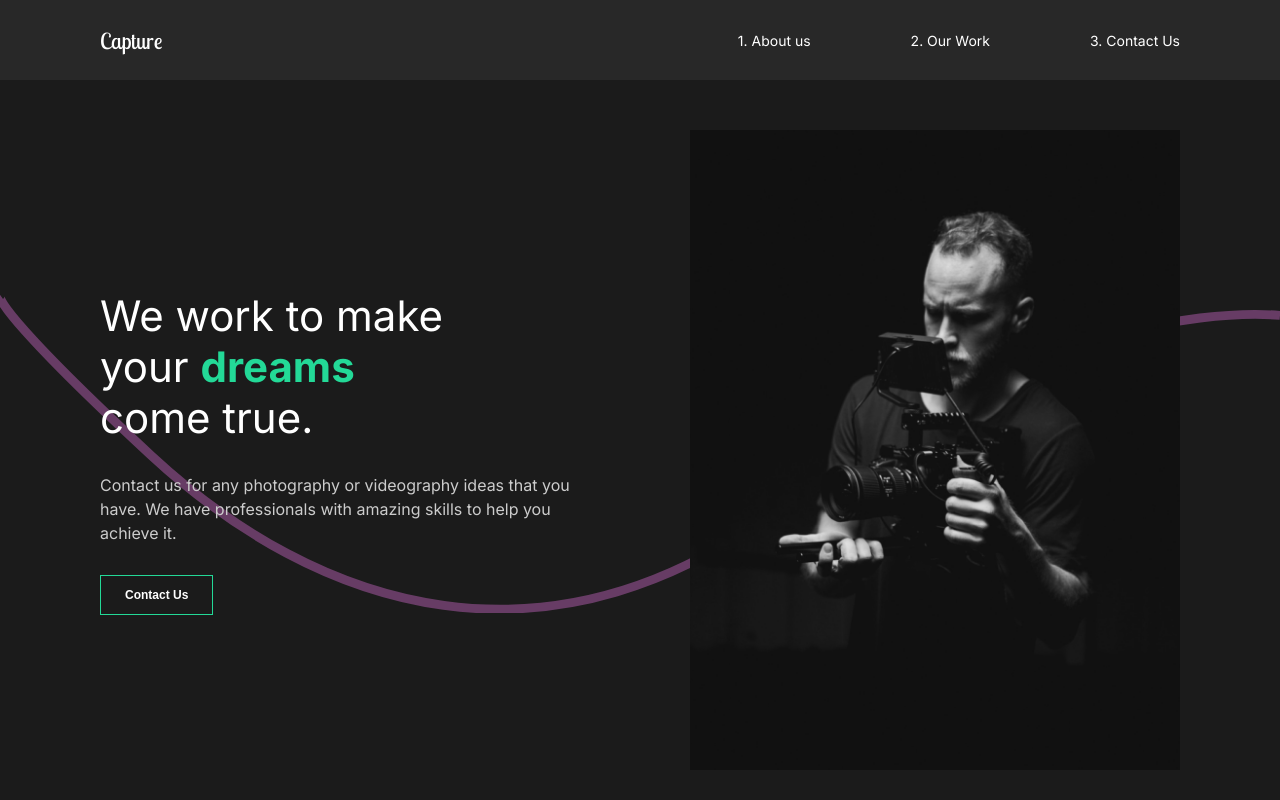
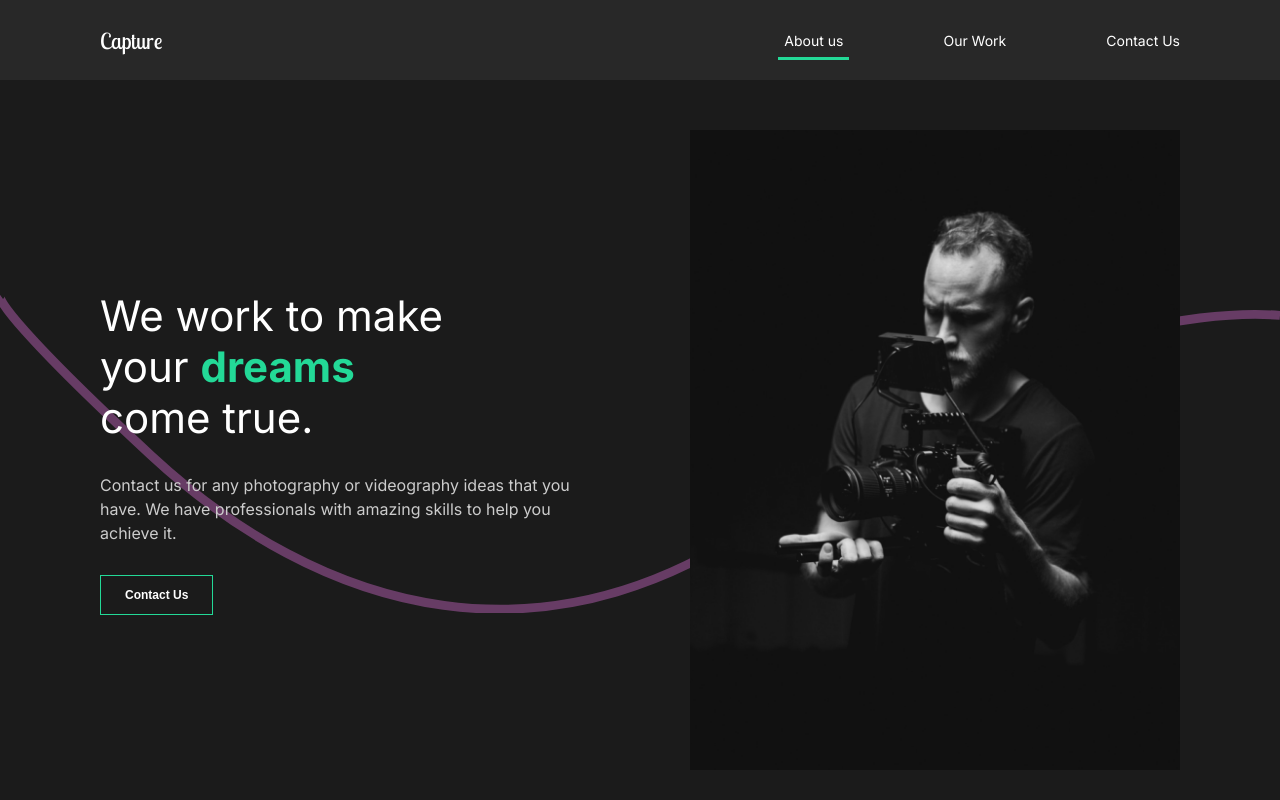
Before and after one commit to nggar/capture-portfolio, a React (Create React App) app: page / in a window 1280 px wide. Shown: the top 800 px of the page. Built offline with nearby package versions, Linux system fonts and the light colour scheme.

Commit message:
add line below navlink

```diff
--- a/src/components/Nav.js
+++ b/src/components/Nav.js
@@ -1,7 +1,11 @@
 import styled from 'styled-components';
 import { Link } from 'react-router-dom';
+import { motion } from 'framer-motion';
+import { useLocation } from 'react-router-dom';
 
 const Nav = () => {
+    const { pathname } = useLocation();
+
     return (
         <StyledNav>
             <h1>
@@ -9,13 +13,22 @@ const Nav = () => {
             </h1>
             <ul>
                 <li>
-                    <Link to='/'>1. About us</Link>
+                    <Link to='/'>About us</Link>
+                    <Line initial={{ width: '0%' }}
+                        animate={{ width: pathname === '/' ? '120%' : '0%' }}
+                        transition={{ duration: .75 }} />
                 </li>
                 <li>
-                    <Link to='work'>2. Our Work</Link>
+                    <Link to='work'>Our Work</Link>
+                    <Line initial={{ width: '0%' }}
+                        animate={{ width: pathname === '/work' ? '120%' : '0%' }}
+                        transition={{ duration: .75 }} />
                 </li>
                 <li>
-                    <Link to='contact'>3. Contact Us</Link>
+                    <Link to='contact'>Contact Us</Link>
+                    <Line initial={{ width: '0%' }}
+                        animate={{ width: pathname === '/contact' ? '120%' : '0%' }}
+                        transition={{ duration: .75 }} />
                 </li>
             </ul>
         </StyledNav>
@@ -38,7 +51,7 @@ const StyledNav = styled.nav`
     list-style: none;
   }
   li {
-    padding-left: 10rem;
+    margin-left: 10rem;
     position: relative;
   }
   a {
@@ -51,5 +64,13 @@ const StyledNav = styled.nav`
     font-weight: lighter;
   }
 `
+const Line = styled( motion.div )`
+    height: .3rem;
+    background: #23d997;
+    width: 0%;
+    position: absolute;
+    bottom: -50%;
+    left: -10%;
+`
 
 export default Nav;
```
